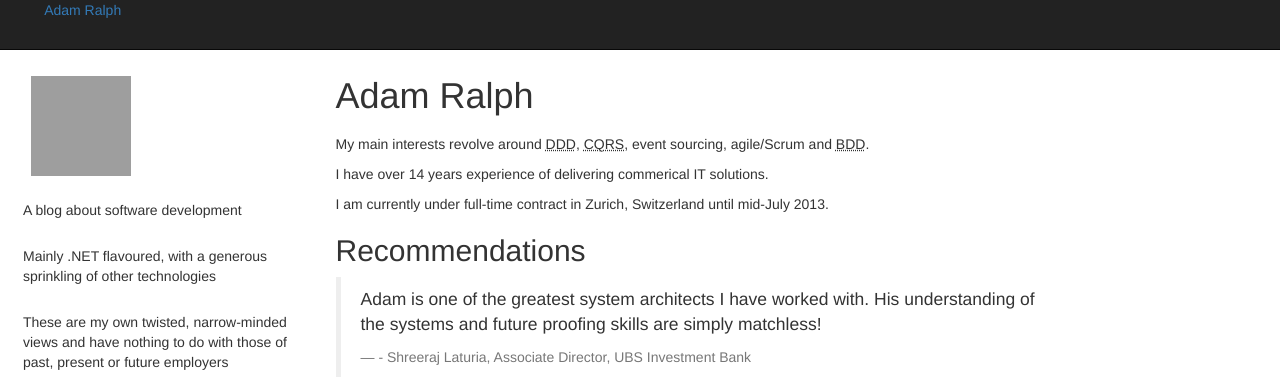
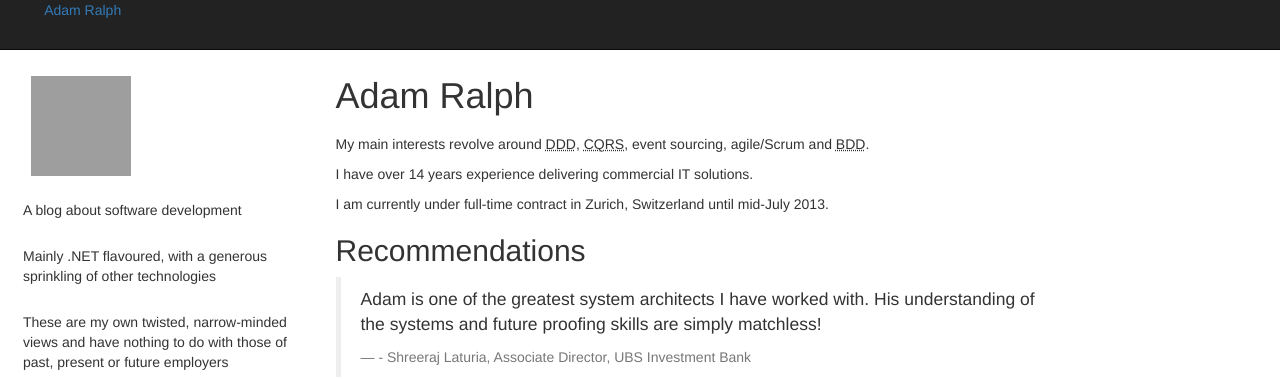
Before and after one commit to adamralph/adamralph.github.com, a Jekyll site: the page built from about.html, in a window 1280 px wide and 900 px high, cut to the strip 0-379 px from the top of the window. Built offline with Jekyll 4.4.1, drawn with Linux system fonts in a browser that asks for light colours; nearby versions of some CDN libraries; library files that are not in the unit come from our copies; Markdown is read by kramdown in place of the engine named in the settings; grey boxes are pictures that could not be loaded.

Commit message:
spelling

```diff
--- a/about.html
+++ b/about.html
@@ -4,7 +4,7 @@ title: Adam Ralph
 ---
 <h1>Adam Ralph</h1>
 <p>My main interests revolve around <abbr title="Domain Driven Design">DDD</abbr>, <abbr title="Command Query Responsibility Segregation">CQRS</abbr>, event sourcing, agile/Scrum and <abbr title="Behaviour Driven Development">BDD</abbr>.</p>
-<p>I have over 14 years experience of delivering commerical IT solutions.</p>
+<p>I have over 14 years experience delivering commercial IT solutions.</p>
 <p>I am currently under full-time contract in Zurich, Switzerland until mid-July 2013.</p>
 <h2>Recommendations</h2>
 <blockquote>
```
